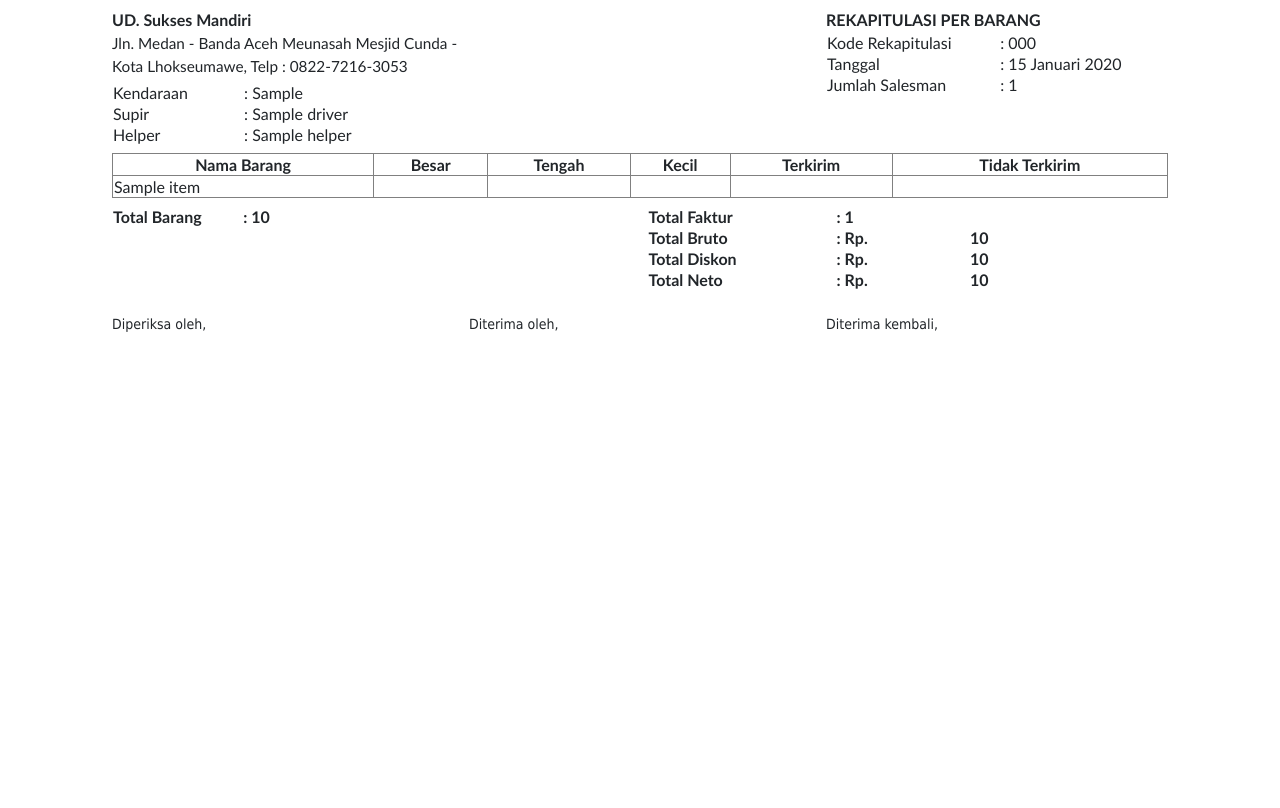
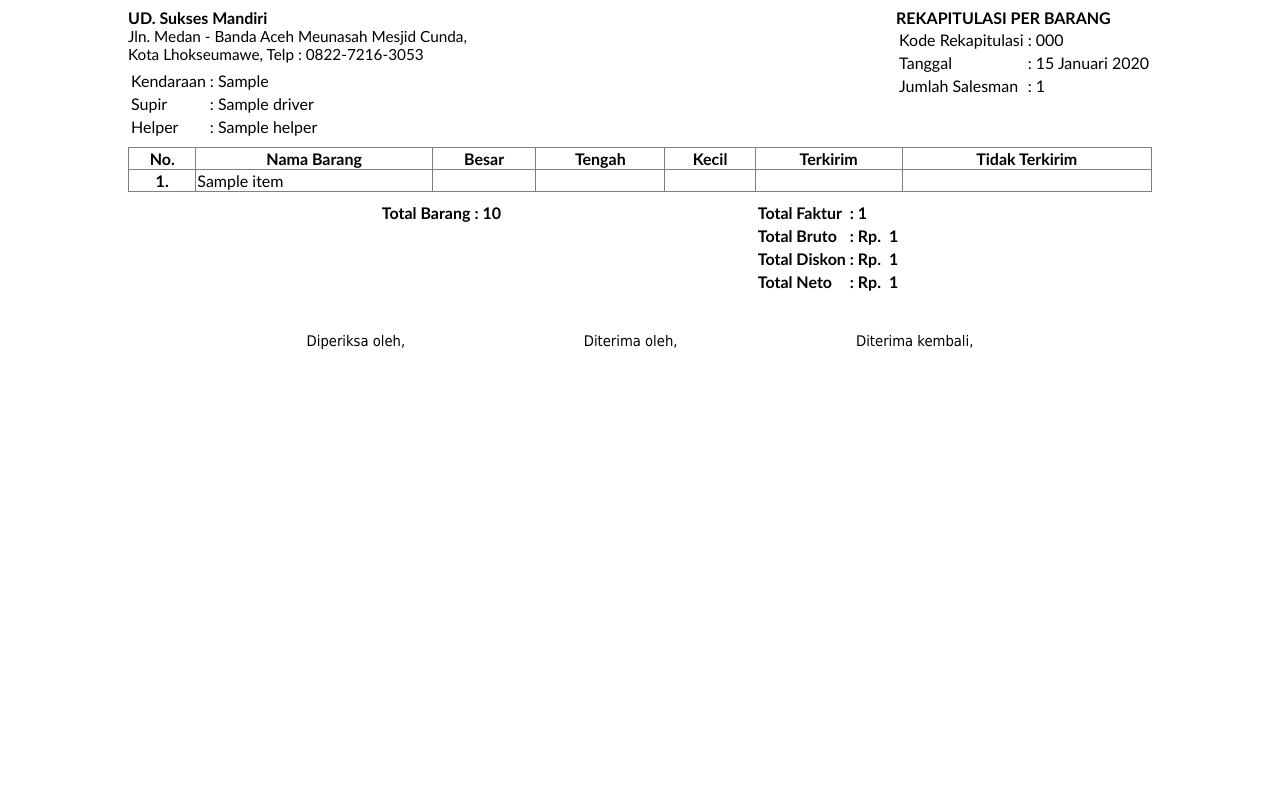
Before and after one commit to phonzammi/smandiri-wms, a Laravel app: template resources/views/bills/print-recapitulation.blade.php in a window 1280 px wide. After the commit the page ends 349 px from the top, so only its background shows below. Run offline with Laravel 12, Linux system fonts and the light colour scheme; the template is opened without the code that fills it: most values are stand-ins (such as "Sample title", 1, 10 or a date in 2020); some libraries are stand-ins or nearby versions.

Commit message:
fix(recapitulation-per-barang): enable recap by salesman
- Refactored logic to support salesman-based recapitulation
- Added new print page: `print-recapitulation-by-salesman.blade.php`
- Updated `print-recapitulation.blade.php` for consistency

```diff
--- a/app/Http/Controllers/PrintRecapitulationController.php
+++ b/app/Http/Controllers/PrintRecapitulationController.php
@@ -2,21 +2,37 @@
 
 namespace App\Http\Controllers;
 
-use App\Enums\ItemUnitSize;
 use App\Models\Recapitulation;
-use Illuminate\Http\Request;
+use App\Models\Salesman;
 
 class PrintRecapitulationController extends Controller
 {
-    /**
-     * Handle the incoming request.
-     */
-    public function __invoke(Request $request, Recapitulation $recapitulation)
+    public function printAll(Recapitulation $recapitulation)
     {
-        $recapitulation->loadMissing(['outgoing_transactions', 'items' => function ($query) {
-            $query->with(['itemUnit:id,size'])->select(['id', 'item_unit_id', 'name']);
+        $recapitulation->loadMissing(['items' => function ($query) {
+            $query->with(['itemUnit:id,size']);
+            $query->selectRaw('items.id, items.name, items.item_unit_id,  sum(recapitulation_item.total_quantity) as total_quantity')->groupBy('item_id');
         }]);
+
+        $recapitulation->loadSum('items as total_price', 'recapitulation_item.total_price');
+        $recapitulation->loadSum('items as total_discount', 'recapitulation_item.total_discount');
+        $recapitulation->loadSum('items as total_net_price', 'recapitulation_item.total_net_price');
 
         return view('bills.print-recapitulation', compact('recapitulation'));
     }
+
+    public function printBySalesman($recapitulationId, int $salesmanId)
+    {
+        $salesman = Salesman::findorFail($salesmanId);
+        $recapitulation = Recapitulation::with([
+            'outgoing_transactions' => function ($query) use ($salesman) {
+                $query->where('salesman_id', $salesman->id);
+            },
+            'items' => function ($query) use ($salesman) {
+                $query->with(['itemUnit'])->wherePivot('salesman_id', $salesman->id);
+            }
+        ])->find($recapitulationId);
+
+        return view('bills.print-recapitulation-by-salesman', compact('recapitulation', 'salesman'));
+    }
 }
--- a/resources/views/bills/print-recapitulation.blade.php
+++ b/resources/views/bills/print-recapitulation.blade.php
@@ -2,83 +2,60 @@
 
 <head>
     <title>Rekapitulasi Per Barang</title>
-
-    <link rel="stylesheet" href="{{ asset('vendor/adminlte/dist/css/adminlte.min.css') }}">
-    <style>
-        @media print {
-            @page {
-                /* size: 9.5in 11in; */
-                size: portrait;
-            }
-
-            .page {
-                break-after: page;
-            }
-        }
-
-        table {
-            border-collapse: collapse;
-        }
-
-        table td {
-            vertical-align: top !important;
-            font-size: 12pt !important;
-        }
-    </style>
 </head>
 
-<body style='width: 1056px; font-family: tahoma; font-size: 12pt;' class="mx-auto">
-
-    <div class="page">
-        <div class="row my-2" style="font-size: 12pt; font-family: calibri;">
-            <div class="col-8">
-                <span class="d-block"><b>UD. Sukses Mandiri</b></span>
-                <p class="p-0 m-0" style="font-size: 11.5pt;">
-                    Jln. Medan - Banda Aceh Meunasah Mesjid Cunda -
+<body style='width: 1024px; font-family: tahoma; font-size: 12pt; margin: 0 auto;'>
+    <div style="display:flex; font-size: 12pt; justify-content: space-between; font-family: calibri; margin: 8px 0">
+        <div>
+            <span style='font-size:12pt'><b>UD. Sukses Mandiri</b></span>
+            <p style="padding:0; margin:0; font-size: 11.5pt; line-height: 1.2;">
+                Jln. Medan - Banda Aceh Meunasah Mesjid Cunda,
             </p>
-                <p class="p-0 m-0" style="font-size: 11.5pt;">
+            <p style="padding:0; margin:0; font-size: 11.5pt; line-height: 1.2;">
                 Kota Lhokseumawe, Telp : 0822-7216-3053
             </p>
-                <table class="w-75 mt-1" border="0">
+            <table style="margin-top: 4px" border="0">
                 <tbody>
                     <tr>
-                            <td class="w-25">Kendaraan</td>
+                        <td>Kendaraan</td>
                         <td>: {{ $recapitulation->license_plate }}</td>
                     </tr>
                     <tr>
-                            <td class="w-25">Supir</td>
+                        <td>Supir</td>
                         <td>: {{ $recapitulation->driver }}</td>
                     </tr>
                     <tr>
-                            <td class="w-25">Helper</td>
+                        <td>Helper</td>
                         <td>: {{ $recapitulation->helper }}</td>
                     </tr>
                 </tbody>
             </table>
         </div>
-            <div class="col-4">
-                <span class="d-block"><b>REKAPITULASI PER BARANG</b></span>
-                <table class="w-100" border="0">
+        <div>
+            <span style='font-size:12pt'><b>REKAPITULASI PER BARANG</b></span></br>
+            <table border="0">
                 <tbody>
                     <tr>
-                            <td class="">Kode Rekapitulasi</td>
+                        <td>Kode Rekapitulasi</td>
                         <td>: {{ $recapitulation->recapitulation_code }}</td>
                     </tr>
                     <tr>
-                            <td class="">Tanggal</td>
+                        <td>Tanggal</td>
                         <td>: {{ $recapitulation->date->isoFormat('DD MMMM Y') }}</td>
                     </tr>
                     <tr>
-                            <td class="">Jumlah Salesman</td>
+                        <td>Jumlah Salesman</td>
                         <td>: {{ $recapitulation->salesman_count }}</td>
                     </tr>
                 </tbody>
             </table>
         </div>
     </div>
-        <table class="w-100" style='font-size: 12pt; font-family: calibri; border-spacing: 0;' border="1">
-            <thead class="text-center">
+    <table cellspacing='0' style='width: 100%; font-size: 12pt; font-family: calibri; border-collapse: collapse;'
+        border="1">
+        <thead style="text-align: center;">
             <tr>
+                <th scope="col">No.</th>
                 <th scope="col">Nama Barang</th>
                 <th scope="col">Besar</th>
                 <th scope="col">Tengah</th>
@@ -90,15 +67,16 @@
         <tbody>
             @foreach ($recapitulation->items as $item)
                 <tr>
+                    <th style="text-align: center;" scope=row>{{ $loop->iteration }}.</th>
                     <td>{{ $item->name }}</td>
-                        <td class="text-center">
-                            {{ $item->itemUnit->size->isLarge() ? $item->pivot->quantity : '' }}
+                    <td style="text-align: center;">
+                        {{ $item->itemUnit->size->isLarge() ? $item->total_quantity : '' }}
                     </td>
-                        <td class="text-center">
-                            {{ $item->itemUnit->size->isMedium() ? $item->pivot->quantity : '' }}
+                    <td style="text-align: center;">
+                        {{ $item->itemUnit->size->isMedium() ? $item->total_quantity : '' }}
                     </td>
-                        <td class="text-center">
-                            {{ $item->itemUnit->size->isSmall() ? $item->pivot->quantity : '' }}
+                    <td style="text-align: center;">
+                        {{ $item->itemUnit->size->isSmall() ? $item->total_quantity : '' }}
                     </td>
                     <td></td>
                     <td></td>
@@ -107,70 +85,60 @@
         </tbody>
     </table>
 
-        <div class="row my-2" style="font-family: calibri;">
-            <div class="col-6">
-                <table class="w-100" border="0">
-                    <tbody class="font-weight-bold text-md">
+    <div
+        style="display: flex; justify-content: space-evenly; align-items: flex-start; font-family: calibri; margin: 8px 0;">
+        <table border="0">
+            <tbody style="font-weight: bold; font-size: medium;">
                 <tr>
-                            <td class="w-25">Total Barang</td>
-                            <td>: {{ $recapitulation->items->sum('pivot.quantity') }}</td>
+                    <td>Total Barang</td>
+                    <td>: {{ $recapitulation->items->sum('total_quantity') }}</td>
                 </tr>
             </tbody>
         </table>
-            </div>
-            <div class="col-4">
-                <table class="w-100" border="0">
-                    <tbody class="font-weight-bold text-md">
+
+        <table border="0">
+            <tbody style="font-weight: bold; font-size: medium;">
                 <tr>
-                            <td class="">Total Faktur</td>
-                            <td>: {{ $recapitulation->outgoing_transactions->count() }}</td>
+                    <td>Total Faktur</td>
+                    <td>:
+                        {{ $recapitulation->outgoing_transaction_count }}
+                    </td>
                 </tr>
                 <tr>
-                            <td class="">Total Bruto</td>
-                            <td style="width:45%">
-                                <div class="d-flex justify-content-between">
-                                    <span>: Rp.</span>
-                                    <span>{{ number_format($recapitulation->outgoing_transactions->sum('prices'), 0, ',', '.') }}</span>
+                    <td>Total Bruto</td>
+                    <td>
+                        <div style="display: flex; justify-content: space-between;">
+                            <span style="margin-right: 8px;">: Rp.</span>
+                            <span>{{ number_format($recapitulation->total_price, 0, ',', '.') }}</span>
                         </div>
                     </td>
                 </tr>
                 <tr>
                     <td>Total Diskon</td>
-                            <td style="width:45%">
-                                <div class="d-flex justify-content-between">
-                                    <span>: Rp.</span>
-                                    <span>{{ number_format($recapitulation->outgoing_transactions->sum('discounts'), 0, ',', '.') }}</span>
+                    <td>
+                        <div style="display: flex; justify-content: space-between;">
+                            <span style="margin-right: 8px;">: Rp.</span>
+                            <span>{{ number_format($recapitulation->total_discount, 0, ',', '.') }}</span>
                         </div>
                     </td>
                 </tr>
                 <tr>
-                            <td class="">Total Neto</td>
-                            <td style="width:45%">
-                                <div class="d-flex justify-content-between">
-                                    <span>: Rp.</span>
-                                    <span>{{ number_format($recapitulation->outgoing_transactions->sum('net_prices'), 0, ',', '.') }}</span>
+                    <td>Total Neto</td>
+                    <td>
+                        <div style="display: flex; justify-content: space-between;">
+                            <span style="margin-right: 8px;">: Rp.</span>
+                            <span>{{ number_format($recapitulation->total_net_price, 0, ',', '.') }}</span>
                         </div>
                     </td>
                 </tr>
             </tbody>
         </table>
     </div>
+    <div style="font-size: 11pt; display: flex; justify-content: space-evenly; flex-wrap: nowrap; padding-top: 16px;">
+        <p>Diperiksa oleh,</p>
+        <p>Diterima oleh,</p>
+        <p>Diterima kembali,</p>
     </div>
-        <div style="font-size: 11pt;" class="pt-3 row justify-content-end">
-            <div class="col-4">
-                <p class="text-sm">Diperiksa oleh,</p>
-            </div>
-            <div class="col-4">
-                <p class="text-sm">Diterima oleh,</p>
-            </div>
-            <div class="col-4">
-                <p class="text-sm">Diterima kembali,</p>
-                <p><u></u></p>
-            </div>
-        </div>
-
-    </div>
-
 </body>
 
 </html>
--- a/routes/web.php
+++ b/routes/web.php
@@ -61,7 +61,9 @@ Route::middleware('auth')->group(function () {
         })->name('bills.export');
     });
     Route::get("/rekapitulasi-per-barang", RecapitulationComponent::class)->name('recapitulations');
-    Route::get("/rekapitulasi-per-barang/{recapitulation}/cetak", PrintRecapitulationController::class)->name('recapitulations.print');
+    Route::get("/rekapitulasi-per-barang/{recapitulation}/cetak", [PrintRecapitulationController::class, 'printAll'])->name('recapitulations.print-all');
+    Route::get("/rekapitulasi-per-barang/{recapitulationId}/cetak/{salesmanId}", [PrintRecapitulationController::class, 'printBySalesman'])->name('recapitulations.print-by-salesman');
+
     Route::prefix("/insentif-sales")->group(function () {
         Route::get('/', SalesmanIncentiveComponent::class)->name('salesman-incentive');
         Route::get("{salesman}/detail", ShowSalesmanIncentive::class)->name('salesman-incentive.show');
```
Also changed, not shown: app/Livewire/Items/Recapitulations/RecapitulationComponent.php (+31 -11 lines), app/Livewire/Items/Recapitulations/RecapitulationTable.php (+15 -4 lines), app/Models/Recapitulation.php (+8 -1 lines), resources/views/bills/print-recapitulation-by-salesman.blade.php (added, +144 -0 lines), database/migrations/2025_07_08_114415_create_recapitulations_table.php, database/migrations/2025_07_15_021813_create_recapitulation_item_table.php. Lines whose indentation alone changed are shown as unchanged.
